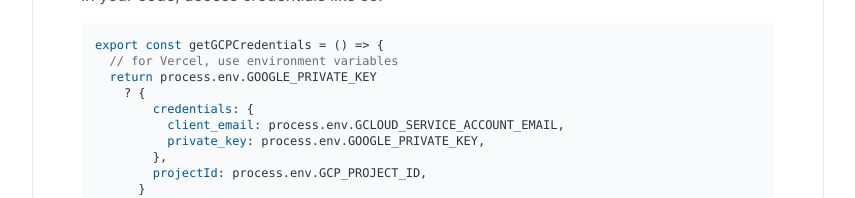
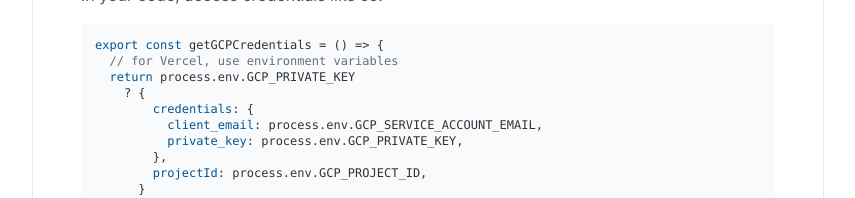
Before and after one commit to 72L/gcpvercel.com, a Next.js app: page /install/codeSamples in a window 1280 px wide. Shown: the part 283-481 px from the top of the page, without its empty margins (212-1067 px from the left). Built offline with nearby package versions, Linux system fonts and the light colour scheme.

Commit message:
fix: update example code installation step
- updated the code sample to the updated environment variables that are
  added to the Vercel project during installation

```diff
--- a/app/install/codeSamples/page.tsx
+++ b/app/install/codeSamples/page.tsx
@@ -39,11 +39,11 @@ export default function Page() {
           {`
 export const getGCPCredentials = () => {
   // for Vercel, use environment variables
-  return process.env.GOOGLE_PRIVATE_KEY
+  return process.env.GCP_PRIVATE_KEY
     ? {
         credentials: {
-          client_email: process.env.GCLOUD_SERVICE_ACCOUNT_EMAIL,
-          private_key: process.env.GOOGLE_PRIVATE_KEY,
+          client_email: process.env.GCP_SERVICE_ACCOUNT_EMAIL,
+          private_key: process.env.GCP_PRIVATE_KEY,
         },
         projectId: process.env.GCP_PROJECT_ID,
       }
```
